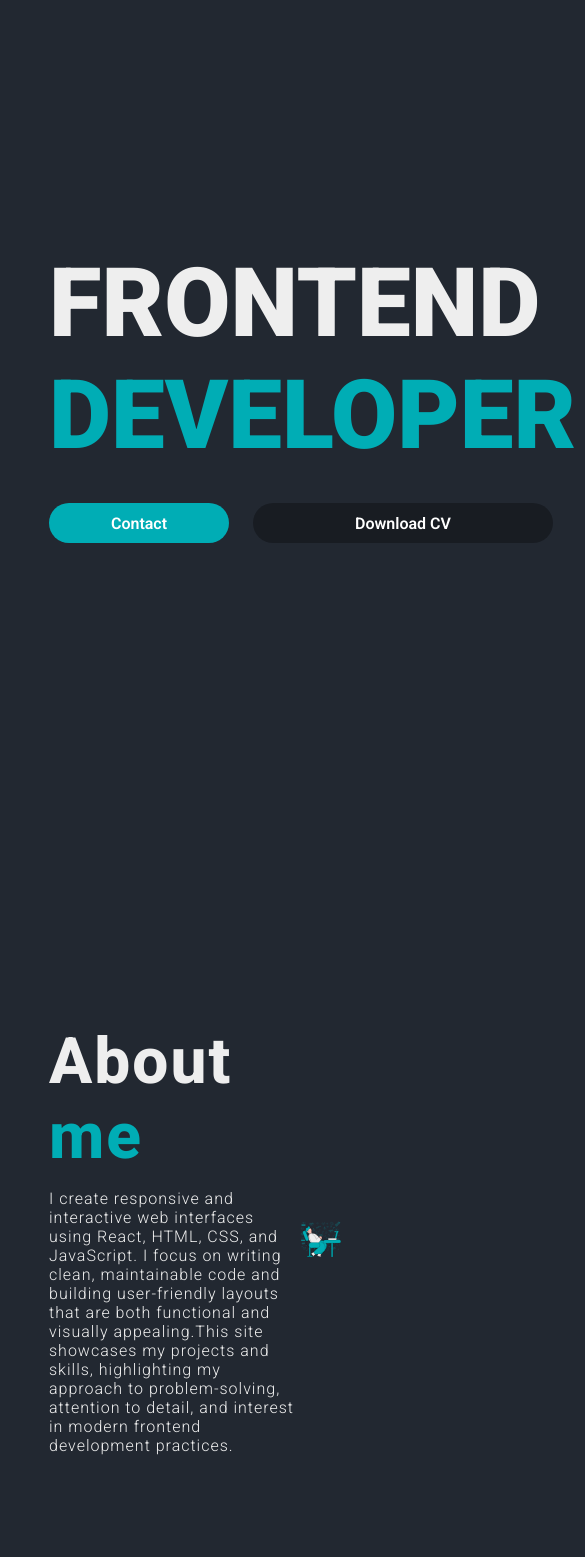
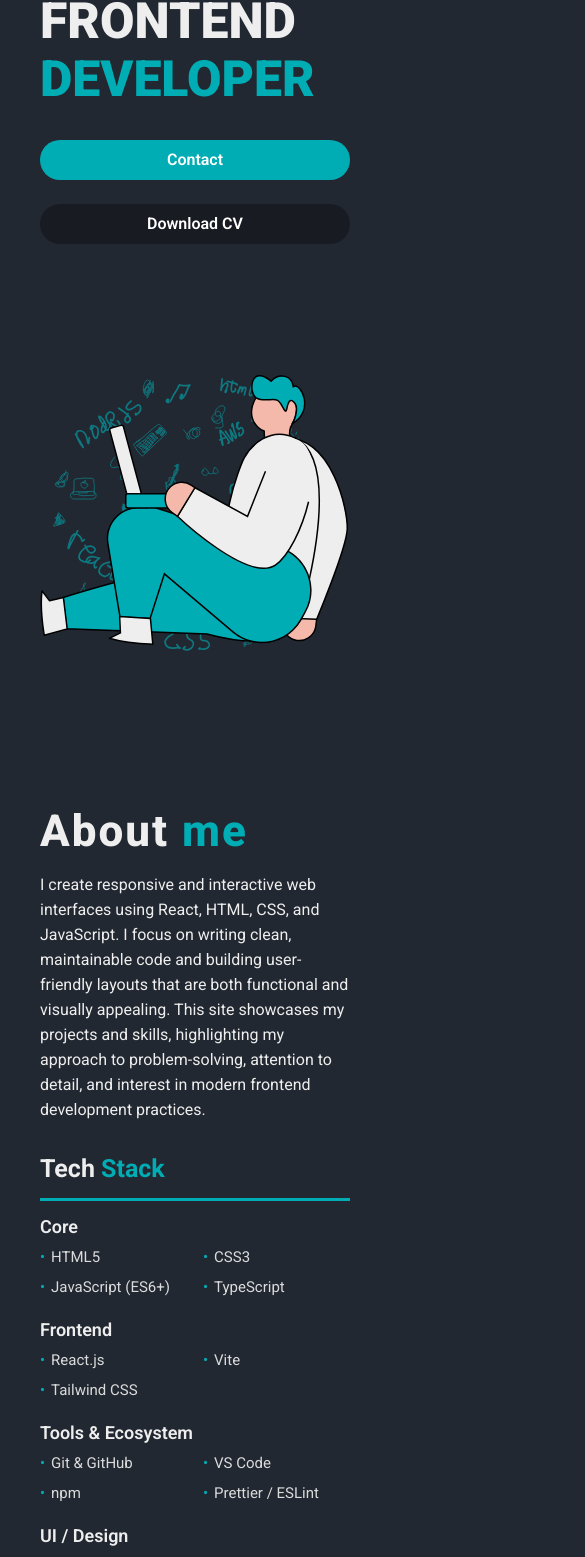
Before and after one commit to Nedavniy/NedavniyCode, a React (Vite) app: page / in a window 390 px wide. Shown: the part 106-1663 px from the top of the page, 585 px wide, since content can reach past the window. Built offline with nearby package versions, Linux system fonts and the light colour scheme.

Commit message:
chore: improve responsiveness for screens up to 480px

```diff
--- a/src/components/About.css
+++ b/src/components/About.css
@@ -24,13 +24,11 @@
 }
 
 .bio__text {
-    font-weight: 300;
-    letter-spacing: 0.0625rem;
+    font-weight: 400;
 }
 
 .about__img {
     position: relative;
-
 }
 
 .info__img--front {
@@ -47,3 +45,61 @@
     z-index: 1;
     opacity: 0.7;
 }
+
+.techstack {
+    margin-top: 32px;
+}
+
+.techstack h3 {
+    font-size: 28px;
+    font-weight: 700;
+    margin-bottom: 15px;
+    padding-bottom: 15px;
+    border-bottom: 3px var(--modify__blue) solid;
+}
+
+.stack__group {
+    margin-bottom: 20px;
+}
+
+.stack__group h4 {
+    font-size: 18px;
+    font-weight: 600;
+    margin-bottom: 8px;
+}
+
+.stack__group ul {
+    list-style: none;
+    padding-left: 0;
+    display: grid;
+    grid-template-columns: repeat(auto-fit, minmax(140px, 1fr));
+    gap: 6px 16px;
+}
+
+.stack__group li {
+    font-size: 15px;
+    color: rgba(238, 238, 238, 0.9);
+    line-height: 1.6;
+    position: relative;
+}
+
+.stack__group li::before {
+    content: "•";
+    color: var(--modify__blue);
+    margin-right: 6px;
+}
+
+@media (max-width: 480px) {
+    .info__heading {
+            font-size: 44px;
+        }
+        .bio__text {
+            line-height: 25px;
+        }
+    .techstack h3 {
+        font-size: 25px;
+    }
+    .about__img {
+        display: none;
+    }
+    }
--- a/src/components/About.jsx
+++ b/src/components/About.jsx
@@ -6,27 +6,69 @@ import InfoImgBg from '../assets/info__img--bg.svg'
 function About() {
   return (
     <section className='about__section' id='about'>
-          <div className="about__me">
+      <div className='about__me'>
         <div className='about__info'>
           <h2 className='info__heading'>
             About <span className='modify__blue'>me</span>
           </h2>
         </div>
+
         <div className='info__bio'>
           <p className='bio__text'>
             I create responsive and interactive web interfaces using React,
             HTML, CSS, and JavaScript. I focus on writing clean, maintainable
             code and building user-friendly layouts that are both functional
-                        and visually appealing.This site showcases my projects and skills,
+            and visually appealing. This site showcases my projects and skills,
             highlighting my approach to problem-solving, attention to detail,
             and interest in modern frontend development practices.
           </p>
 
+          <div className='techstack'>
+            <h3>Tech <span className='modify__blue'>Stack</span></h3>
+
+            <div className='stack__group'>
+              <h4>Core</h4>
+              <ul>
+                <li>HTML5</li>
+                <li>CSS3</li>
+                <li>JavaScript (ES6+)</li>
+                <li>TypeScript</li>
+              </ul>
+            </div>
+
+            <div className='stack__group'>
+              <h4>Frontend</h4>
+              <ul>
+                <li>React.js</li>
+                <li>Vite</li>
+                <li>Tailwind CSS</li>
+              </ul>
+            </div>
+
+            <div className='stack__group'>
+              <h4>Tools & Ecosystem</h4>
+              <ul>
+                <li>Git & GitHub</li>
+                <li>VS Code</li>
+                <li>npm</li>
+                <li>Prettier / ESLint</li>
+              </ul>
+            </div>
+
+            <div className='stack__group'>
+              <h4>UI / Design</h4>
+              <ul>
+                <li>Figma</li>
+                <li>Canva / Photoshop</li>
+              </ul>
             </div>
           </div>
+        </div>
+      </div>
+
       <div className='about__img'>
-                  <img className='info__img--front' src={InfoImg} alt="Hero" />
-                  <img className='info__img--bg' src={InfoImgBg} alt="Hero modify" />
+        <img className='info__img--front' src={InfoImg} alt='Me' />
+        <img className='info__img--bg' src={InfoImgBg} alt='Background' />
       </div>
     </section>
   )
--- a/src/components/Contact.css
+++ b/src/components/Contact.css
@@ -38,13 +38,6 @@
     gap: 1rem;
     flex-wrap: wrap;
 }
-
-.contact-form label {
-    font-size: 0.9rem;
-    color: #f5f5f5;
-    font-weight: 500;
-}
-
 .contact-form input,
 .contact-form textarea {
     padding: 0.8rem 1rem;
@@ -89,3 +82,20 @@
     transform: translateY(-2px);
     opacity: 0.9;
 }
+
+/* Adaptive */
+
+@media (max-width: 480px) {
+    .contact__section {
+        display: flex;
+        flex-direction: column;
+    }
+
+    .heading__h2 {
+        font-size: 44px;
+    }
+    .submit--button {
+        min-width: 100%;
+        justify-content: center;
+    }
+}
--- a/src/components/Contact.jsx
+++ b/src/components/Contact.jsx
@@ -25,7 +25,7 @@ function Contact() {
             </div>
           </div>
 
-          <div>
+          <div className='contact-field'>
             <label htmlFor="message">Your Message</label>
             <textarea
               placeholder='Message'
@@ -35,7 +35,7 @@ function Contact() {
             ></textarea>
           </div>
 
-          <button type="submit">Send Message</button>
+          <button className='submit--button' type="submit">Send Message</button>
         </form>
         </div>
     </section>
--- a/src/components/Header.css
+++ b/src/components/Header.css
@@ -10,3 +10,13 @@
     font-size: 30px;
     letter-spacing: 3px;
 }
+
+@media (max-width: 480px) {
+    .header {
+        margin-top: 1rem;
+        justify-content: center;
+    }
+    .header__logo {
+        display: none;
+    }
+}
--- a/src/components/Hero.css
+++ b/src/components/Hero.css
@@ -76,3 +76,19 @@
     z-index: 2;
     width: 350px;
 }
+
+@media (max-width: 480px) {
+    .hero__heading {
+        font-size: 50px;
+    }
+    .hero {
+        flex-wrap: wrap;
+    }
+    .hero__buttons {
+        display: flex;
+        flex-direction: column;
+    }
+    .hero__button {
+        min-width: 100%;
+    }
+}
--- a/src/components/Navbar.css
+++ b/src/components/Navbar.css
@@ -1,19 +1,16 @@
 .navbar__list {
     display: flex;
-    justify-content: space-between;
-    gap: 35px;
-    padding: 10px 10px;
+    gap: 25px;
+    justify-content: center;
 }
 
 .navbar__item {
     cursor: pointer;
     padding-bottom: 5px;
-    list-style: none;
 }
 
 .navbar__link {
     text-decoration: none;
-    color: inherit;
     transition: 0.2s ease all;
 }
 
@@ -22,6 +19,10 @@
 }
 
 .navbar__item--active {
-    box-shadow: 0px 1px var(--modify__blue);
+    border-bottom: 1px var(--modify__blue) solid;
     transition: 0.2s ease all;
 }
+
+@media (max-width: 480px) {
+
+}
--- a/src/components/Portfolio.css
+++ b/src/components/Portfolio.css
@@ -24,3 +24,13 @@
     max-width: 1220px;
     margin: 0 auto;
 }
+
+@media (max-width: 480px) {
+    .works__heading {
+        font-size: 44px;
+    }
+    .portfolio__list {
+        display: flex;
+    flex-wrap: wrap;
+}
+}
--- a/src/index.css
+++ b/src/index.css
@@ -101,3 +101,9 @@ h2 {
   font-size: 64px;
   font-weight: 800;
 }
+
+@media (max-width: 480px) {
+  .container {
+    padding: 0 40px;
+  }
+}
```
Lines whose indentation alone changed are shown as unchanged.
